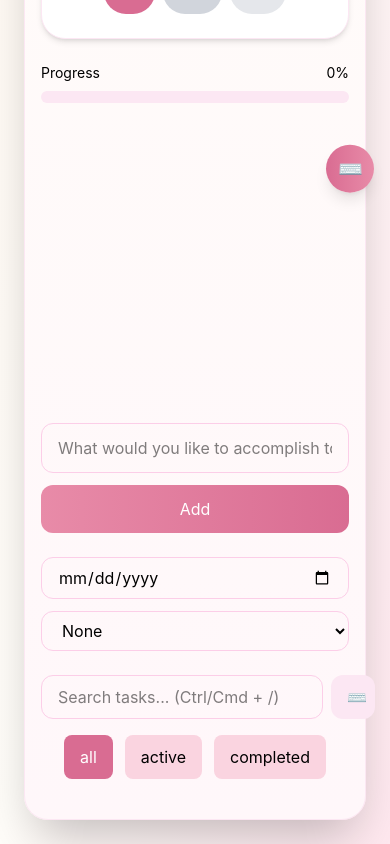
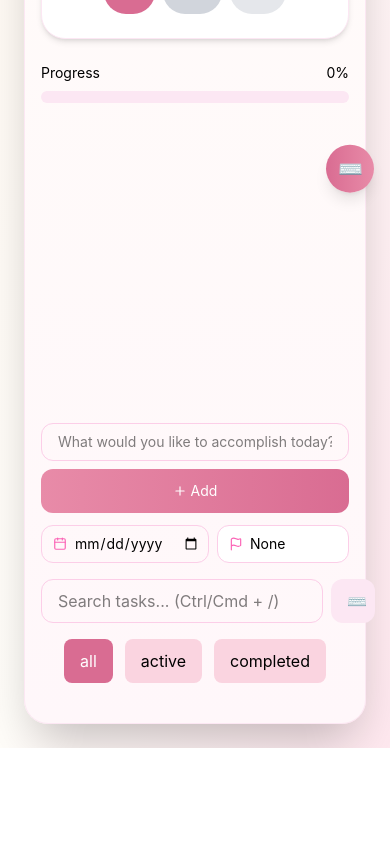
Before and after one commit to Sreyajoy2004/Day-Planner, a React (Vite) app: page / in a window 390 px wide. Shown: the part 632-1476 px from the top of the page. After the commit the page ends 1380 px from the top, so only its background shows below. Built offline with nearby package versions, Linux system fonts and the light colour scheme.

Commit message:
calendar icon in mobile view

```diff
--- a/src/App.jsx
+++ b/src/App.jsx
@@ -333,44 +333,50 @@ function App() {
           </ResponsiveContainer>
         </div>
 
-        <div className="flex flex-col sm:flex-row gap-3 mb-6">
+        {/* Task Input Row */}
+<div className="flex flex-col sm:flex-row gap-2 mb-3">
   <input
     type="text"
     placeholder="What would you like to accomplish today?"
     value={task}
     onChange={(e) => setTask(e.target.value)}
-            onKeyDown={(e) =>
-              e.key === "Enter" && addTask()
-            }
-            className="flex-1 border border-pink-200 rounded-xl px-4 py-3"
+    onKeyDown={(e) => e.key === "Enter" && addTask()}
+    className="flex-1 border border-pink-200 rounded-xl px-4 py-2 text-sm"
   />
-
-          <button
-            onClick={addTask}
-            className="bg-gradient-to-r from-[#E88BA8] to-[#D96C92] text-white px-6 py-3 rounded-xl w-full sm:w-auto"
-          >
+  <button onClick={addTask} className="bg-gradient-to-r from-[#E88BA8] to-[#D96C92] text-white px-4 py-2 rounded-xl flex items-center justify-center gap-1 text-sm">
+    <svg xmlns="http://www.w3.org/2000/svg" width="14" height="14" viewBox="0 0 24 24" fill="none" stroke="currentColor" strokeWidth="2" strokeLinecap="round" strokeLinejoin="round">
+      <line x1="12" y1="5" x2="12" y2="19"/>
+      <line x1="5" y1="12" x2="19" y2="12"/>
+    </svg>
     Add
   </button>
 </div>
 
-        <div className="flex flex-col sm:flex-row gap-3 mb-6">
+{/* Calendar & Priority Row - Side by side on mobile */}
+<div className="flex gap-2 mb-4">
+  <div className="relative flex-1">
+    <Calendar size={14} className="absolute left-3 top-1/2 transform -translate-y-1/2 text-pink-400" />
     <input
       type="date"
       value={dueDate}
       onChange={(e) => setDueDate(e.target.value)}
-            className="border border-pink-200 rounded-xl px-4 py-2 w-full"
+      className="w-full border border-pink-200 rounded-xl pl-8 pr-2 py-2 text-sm"
     />
+  </div>
 
+  <div className="relative flex-1">
+    <Flag size={14} className="absolute left-3 top-1/2 transform -translate-y-1/2 text-pink-400" />
     <select
       value={priority}
       onChange={(e) => setPriority(e.target.value)}
-            className="border border-pink-200 rounded-xl px-4 py-2 w-full"
+      className="w-full border border-pink-200 rounded-xl pl-8 pr-2 py-2 text-sm appearance-none bg-white"
     >
       <option value="None">None</option>
       <option value="High">High</option>
       <option value="Medium">Medium</option>
       <option value="Low">Low</option>
     </select>
+  </div>
 </div>
 
                 {/* Search with Shortcuts Help Button */}
@@ -437,12 +443,12 @@ function App() {
                       ⋮⋮
                     </span>
 
-                    {/* Checkbox - Smaller on mobile */}
+                    {/* Checkbox - MUCH SMALLER on mobile */}
                     <input
                       type="checkbox"
                       checked={todo.completed}
                       onChange={() => toggleTask(todo.id)}
-                      className="w-4 h-4 sm:w-5 sm:h-5 rounded flex-shrink-0"
+                      className="w-3 h-3 sm:w-5 sm:h-5 rounded flex-shrink-0"
                       style={{ accentColor: '#D96C92' }}
                     />
 
@@ -451,12 +457,12 @@ function App() {
                       <input
                         value={editText}
                         onChange={(e) => setEditText(e.target.value)}
-                        className="border border-pink-200 rounded px-2 py-1 flex-1 min-w-0"
+                        className="border border-pink-200 rounded px-2 py-1 flex-1 min-w-0 text-sm sm:text-base"
                         autoFocus
                       />
                     ) : (
                       <span
-                        className={`truncate ${
+                        className={`truncate text-sm sm:text-base ${
                           todo.completed
                             ? "line-through text-pink-300"
                             : "text-[#5B4B53]"
@@ -468,43 +474,31 @@ function App() {
                   </div>
 
                   {/* Right section: Edit + Delete buttons (pink theme) */}
-                  <div className="flex items-center gap-1 flex-shrink-0">
+                  <div className="flex items-center gap-0 sm:gap-1 flex-shrink-0">
                     {editingId === todo.id ? (
                       <button
                         onClick={saveEdit}
-                        className="text-green-500 hover:text-green-600 p-2 rounded-lg hover:bg-green-50 transition-colors"
+                        className="text-green-500 hover:text-green-600 p-1.5 sm:p-2 rounded-lg hover:bg-green-50 transition-colors"
                         title="Save"
                       >
-                        <svg xmlns="http://www.w3.org/2000/svg" width="18" height="18" viewBox="0 0 24 24" fill="none" stroke="currentColor" strokeWidth="2" strokeLinecap="round" strokeLinejoin="round">
-                          <path d="M19 21H5a2 2 0 0 1-2-2V5a2 2 0 0 1 2-2h11l5 5v11a2 2 0 0 1-2 2z"/>
-                          <polyline points="17 21 17 13 7 13 7 21"/>
-                          <polyline points="7 3 7 8 15 8"/>
-                        </svg>
+                        <Save size={16} className="sm:w-5 sm:h-5" />
                       </button>
                     ) : (
                       <>
                         <button
                           onClick={() => startEdit(todo)}
-                          className="text-[#D96C92] hover:text-[#b84d6f] p-2 rounded-lg hover:bg-pink-50 transition-colors"
+                          className="text-[#D96C92] hover:text-[#b84d6f] p-1.5 sm:p-2 rounded-lg hover:bg-pink-50 transition-colors"
                           title="Edit"
                         >
-                          <svg xmlns="http://www.w3.org/2000/svg" width="18" height="18" viewBox="0 0 24 24" fill="none" stroke="currentColor" strokeWidth="2" strokeLinecap="round" strokeLinejoin="round">
-                            <path d="M17 3l4 4-7 7H10v-4l7-7z"/>
-                            <path d="M4 20h16"/>
-                          </svg>
+                          <Edit2 size={16} className="sm:w-5 sm:h-5" />
                         </button>
 
                         <button
                           onClick={() => deleteTask(todo.id)}
-                          className="text-[#D96C92] hover:text-[#b84d6f] p-2 rounded-lg hover:bg-pink-50 transition-colors"
+                          className="text-[#D96C92] hover:text-[#b84d6f] p-1.5 sm:p-2 rounded-lg hover:bg-pink-50 transition-colors"
                           title="Delete"
                         >
-                          <svg xmlns="http://www.w3.org/2000/svg" width="18" height="18" viewBox="0 0 24 24" fill="none" stroke="currentColor" strokeWidth="2" strokeLinecap="round" strokeLinejoin="round">
-                            <path d="M3 6h18"/>
-                            <path d="M19 6v14a2 2 0 0 1-2 2H7a2 2 0 0 1-2-2V6m3 0V4a2 2 0 0 1 2-2h4a2 2 0 0 1 2 2v2"/>
-                            <line x1="10" y1="11" x2="10" y2="17"/>
-                            <line x1="14" y1="11" x2="14" y2="17"/>
-                          </svg>
+                          <Trash2 size={16} className="sm:w-5 sm:h-5" />
                         </button>
                       </>
                     )}
@@ -515,32 +509,21 @@ function App() {
                 {(todo.priority && todo.priority !== "None") || todo.dueDate ? (
                   <div className="flex gap-2 mt-2 flex-wrap">
                     {todo.priority && todo.priority !== "None" && (
-                      <div className={`flex items-center gap-1 text-xs px-2 py-1 rounded-full ${getPriorityColor(todo.priority)}`}>
-                        <svg xmlns="http://www.w3.org/2000/svg" width="12" height="12" viewBox="0 0 24 24" fill="none" stroke="currentColor" strokeWidth="2" strokeLinecap="round" strokeLinejoin="round">
-                          <path d="M4 15s1-1 4-1 5 2 8 2 4-1 4-1V3s-1 1-4 1-5-2-8-2-4 1-4 1z"/>
-                          <line x1="4" y1="22" x2="4" y2="15"/>
-                        </svg>
+                      <div className={`flex items-center gap-1 text-xs px-2 py-0.5 sm:py-1 rounded-full ${getPriorityColor(todo.priority)}`}>
+                        <Flag size={10} className="sm:w-3 sm:h-3" />
                         <span>{todo.priority}</span>
                       </div>
                     )}
 
                     {todo.dueDate && (
                       <div
-                        className={`flex items-center gap-1 text-xs px-2 py-1 rounded-full ${
+                        className={`flex items-center gap-1 text-xs px-2 py-0.5 sm:py-1 rounded-full ${
                           isOverdue(todo.dueDate)
                             ? "bg-red-500 text-white"
                             : "bg-pink-100 text-pink-700"
                         }`}
                       >
-                        <svg xmlns="http://www.w3.org/2000/svg" width="12" height="12" viewBox="0 0 24 24" fill="none" stroke="currentColor" strokeWidth="2" strokeLinecap="round" strokeLinejoin="round">
-                          <rect x="3" y="4" width="18" height="18" rx="2" ry="2"/>
-                          <line x1="16" y1="2" x2="16" y2="6"/>
-                          <line x1="8" y1="2" x2="8" y2="6"/>
-                          <line x1="3" y1="10" x2="21" y2="10"/>
-                          <circle cx="12" cy="15" r="1"/>
-                          <circle cx="16" cy="15" r="1"/>
-                          <circle cx="8" cy="15" r="1"/>
-                        </svg>
+                        <Calendar size={10} className="sm:w-3 sm:h-3" />
                         <span>{isOverdue(todo.dueDate) ? "Overdue" : todo.dueDate}</span>
                       </div>
                     )}
```
Lines whose indentation alone changed are shown as unchanged.
